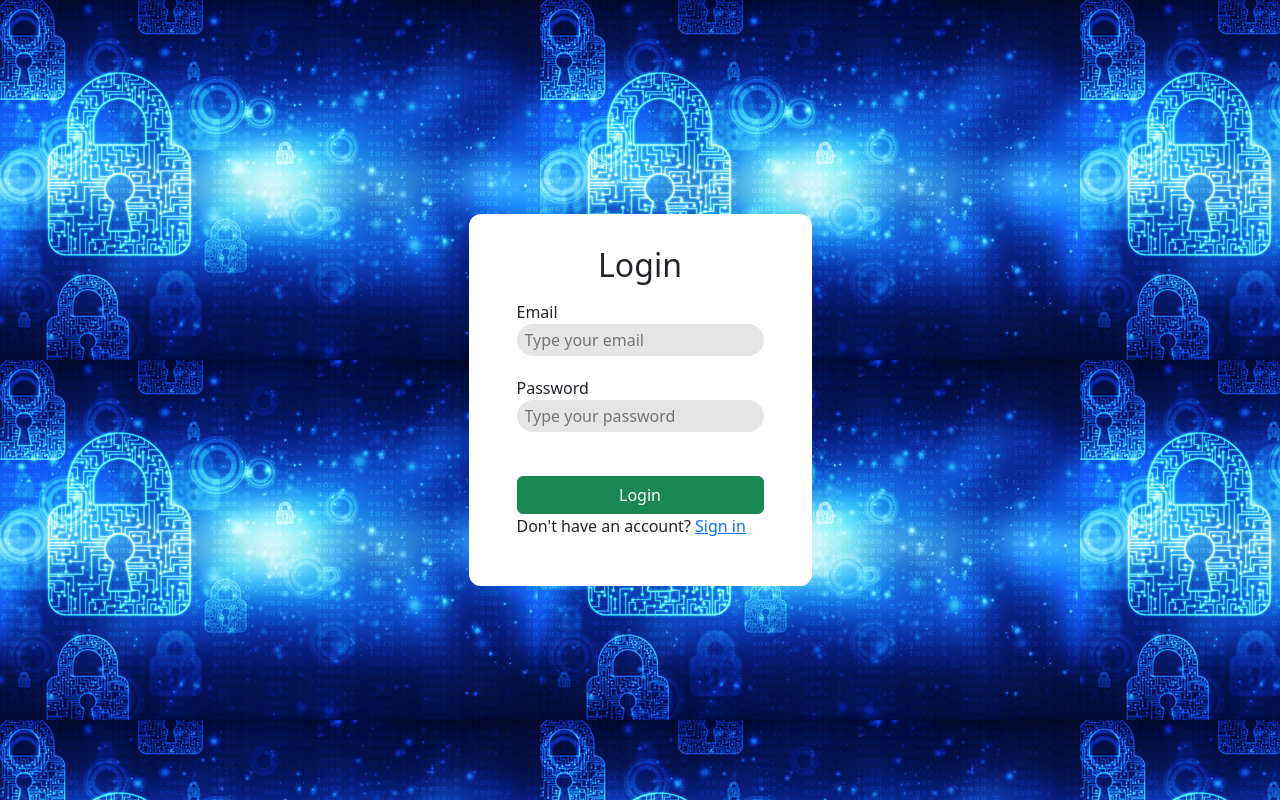
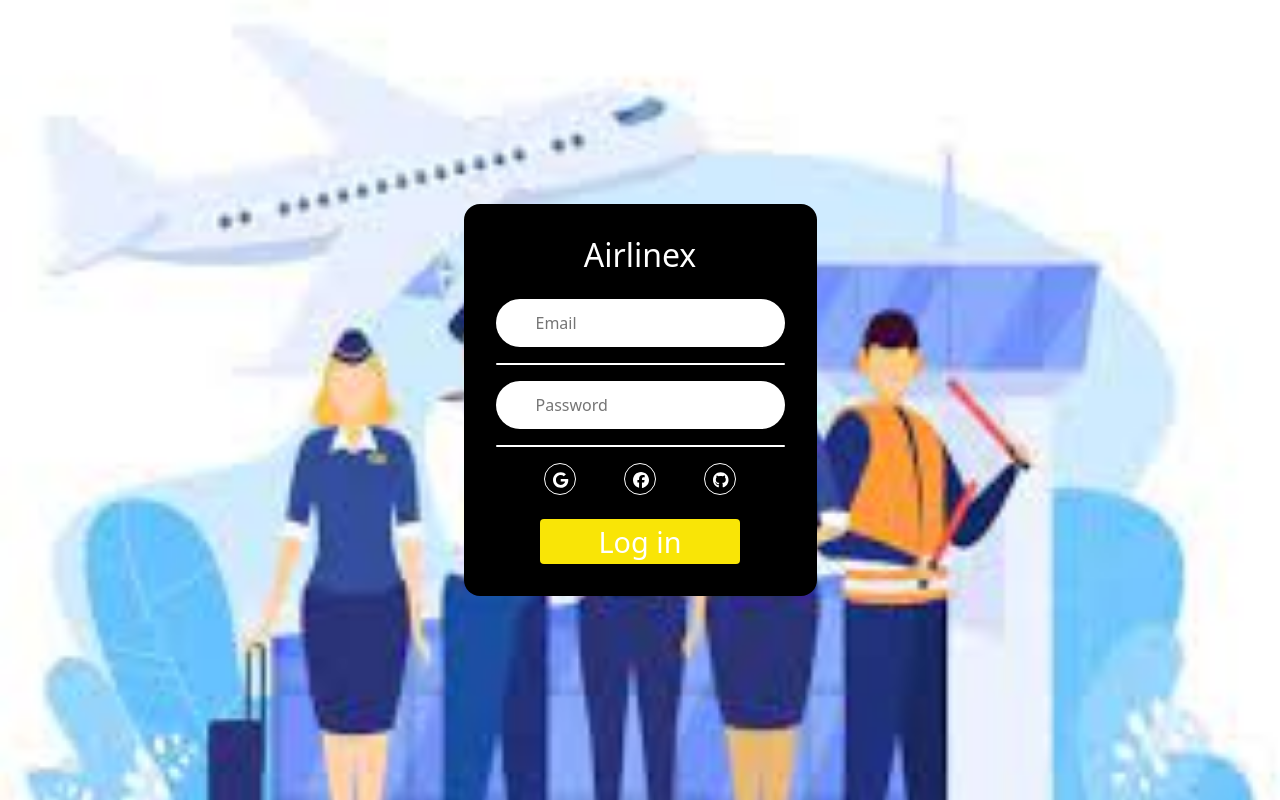
Before and after one commit to keyurpancholi/Airlinex, a React (Create React App) app in the folder frontend/airlinex/: page /login in a window 1280 px wide. Built offline with nearby package versions, Linux system fonts and the light colour scheme.

Commit message:
Added footer

```diff
--- a/frontend/airlinex/package.json
+++ b/frontend/airlinex/package.json
@@ -3,6 +3,10 @@
   "version": "0.1.0",
   "private": true,
   "dependencies": {
+    "@fortawesome/free-brands-svg-icons": "^6.2.0",
+    "@fortawesome/free-regular-svg-icons": "^6.2.0",
+    "@fortawesome/free-solid-svg-icons": "^6.2.0",
+    "@fortawesome/react-fontawesome": "^0.2.0",
     "@testing-library/jest-dom": "^5.16.5",
     "@testing-library/react": "^13.4.0",
     "@testing-library/user-event": "^13.5.0",
@@ -11,6 +15,7 @@
     "react-dom": "^18.2.0",
     "react-router-dom": "^6.3.0",
     "react-scripts": "5.0.1",
+    "styled-components": "^5.3.6",
     "web-vitals": "^2.1.4"
   },
   "scripts": {
--- /dev/null
+++ b/frontend/airlinex/src/Components/Footer/Footer.js
@@ -0,0 +1,89 @@
+// import React from "react";
+import {
+	Box,
+	Container,
+	Row,
+	Column,
+	FooterLink,
+	Heading,
+} from "./FooterStyles";
+
+const Footer = () => {
+	return (
+		<Box>
+			<Container>
+				<Row>
+					<Column>
+						<Heading>About Us</Heading>
+						<FooterLink href="#">Airlinex Green</FooterLink>
+						<FooterLink href="#">Board of Directors</FooterLink>
+						<FooterLink href="#">Leadership Team</FooterLink>
+						<FooterLink href="#">Investor Relations</FooterLink>
+						<FooterLink href="#">Press Releases</FooterLink>
+						<FooterLink href="#">Transgender Persons Policy</FooterLink>
+						<FooterLink href="#">Our Awards</FooterLink>
+					</Column>
+					<Column>
+						<Heading>Services</Heading>
+						<FooterLink href="#">Special Disability Assistance</FooterLink>
+						<FooterLink href="#">Medical Assistance</FooterLink>
+						<FooterLink href="#">Seat Select</FooterLink>
+						<FooterLink href="#">Gift Voucher</FooterLink>
+						<FooterLink href="#">6E Tiffin</FooterLink>
+						<FooterLink href="#">Add-ons & Services</FooterLink>
+						<FooterLink href="#">Baggage</FooterLink>
+					</Column>
+					<Column>
+						<Heading>Quick Links</Heading>
+						<FooterLink href="#">Offers</FooterLink>
+						<FooterLink href="#">Careers</FooterLink>
+						<FooterLink href="#">Advertise with us</FooterLink>
+						<FooterLink href="#">Destinations</FooterLink>
+						<FooterLink href="#">Terms and Conditions</FooterLink>
+						<FooterLink href="#">Conditions of Carriage</FooterLink>
+						<FooterLink href="#">Privacy Policy</FooterLink>
+						<FooterLink href="#">Disclaimer</FooterLink>
+						<FooterLink href="#">International Travel Tips</FooterLink>
+					</Column>
+					<Column>
+						<Heading>Social Media</Heading>
+						<FooterLink href="#">
+							<i className="fab fa-facebook-f">
+								<span style={{ marginLeft: "10px" }}>
+									Facebook
+								</span>
+							</i>
+						</FooterLink>
+						<FooterLink href="#">
+							<i className="fab fa-instagram">
+								<span style={{ marginLeft: "10px" }}>
+									Instagram
+								</span>
+							</i>
+						</FooterLink>
+						<FooterLink href="#">
+							<i className="fab fa-twitter">
+								<span style={{ marginLeft: "10px" }}>
+									Twitter
+								</span>
+							</i>
+						</FooterLink>
+						<FooterLink href="#">
+							<i className="fab fa-youtube">
+								<span style={{ marginLeft: "10px" }}>
+									Youtube
+								</span>
+							</i>
+						</FooterLink>
+					</Column>
+				</Row>
+				<br />
+				<Row>
+					&copy; 2022 Airlinex. All rights reserved.
+				</Row>
+
+			</Container>
+		</Box>
+	);
+};
+export default Footer;
--- /dev/null
+++ b/frontend/airlinex/src/Components/Footer/FooterStyles.js
@@ -0,0 +1,66 @@
+import styled from 'styled-components';
+
+export const Box = styled.div`
+// padding: 80px 60px;
+background: black;
+position: absolute;
+// bottom: 0;
+width: 100%;
+
+@media (max-width: 1000px) {
+	padding: 70px 30px;
+}
+`;
+
+export const Container = styled.div`
+	display: flex;
+	flex-direction: column;
+	justify-content: center;
+	max-width: 1000px;
+	margin: 0 auto;
+
+`
+
+export const Column = styled.div`
+display: flex;
+flex-direction: column;
+text-align: left;
+margin-left: 30px;
+`;
+
+export const Row = styled.div`
+color: #fff;
+display: grid;
+grid-template-columns: repeat(auto-fill,
+minmax(185px, 1fr));
+grid-gap: 20px;
+
+@media (max-width: 1000px) {
+	grid-template-columns: repeat(auto-fill,minmax(200px, 1fr));
+}
+`;
+
+export const FooterLink = styled.a`
+color: #fff;
+margin-bottom: 10px;
+font-size: 18px;
+text-decoration: none;
+
+&:hover {
+	color: blue;
+	transition: 200ms ease-in;
+}
+`;
+
+export const Heading = styled.p`
+font-size: 24px;
+color: #fff;
+margin-bottom: 30px;
+font-weight: bold;
+`;
+
+// export const Row = styled.p`
+// font-size: 24px;
+// color: #fff;
+// margin-bottom: 30px;
+// `;
--- a/frontend/airlinex/src/Pages/BookNow/BookNow.js
+++ b/frontend/airlinex/src/Pages/BookNow/BookNow.js
@@ -1,12 +1,14 @@
 import "./BookNow.css";
 import "../../../node_modules/bootstrap/dist/css/bootstrap.min.css";
 import Navbar from "../../Components/Navbar/navbar";
+import Footer from "../../Components/Footer/Footer"
 
 const BookNow = () => {
   return (
     <>
       <Navbar />
       <h1>Book now</h1>
+      <Footer />
     </>
   );
 };
--- a/frontend/airlinex/src/Pages/Home/HomePage.js
+++ b/frontend/airlinex/src/Pages/Home/HomePage.js
@@ -2,6 +2,7 @@ import Navbar from "../../Components/Navbar/navbar";
 import "./HomePage.css";
 import "../../../node_modules/bootstrap/dist/css/bootstrap.min.css";
 import { Link } from "react-router-dom";
+import Footer from "../../Components/Footer/Footer"
 
 const HomePage = () => {
   return (
@@ -22,6 +23,7 @@ const HomePage = () => {
           </Link>
         </div>
       </div>
+      <Footer />
     </>
   );
 };
--- a/frontend/airlinex/src/Pages/Login/Login.css
+++ b/frontend/airlinex/src/Pages/Login/Login.css
@@ -1,38 +1,110 @@
 .login-outer-container {
     width: 100%;
     height: 100vh;
-    background-image: url('../../assets/login_bg.jpg');
-    object-fit: cover;
+    display: flex;
+    align-items: center;
+    justify-content: center;
+    background-image: url(../../assets/flight_login.jpg);
+    background-size: cover;
+}
+
+.login-container {
+    padding: 2rem 2rem;
+    display: flex;
+    justify-content: left;
+    flex-direction: column;
+    flex-wrap: wrap;
+    background-color: black;
+    border-radius: 1rem;
+}
+
+.login-heading h2 {
+    color: white;
+    text-align: center;
+}
+
+.login-email {
+    display: flex;
+    justify-content: left;
+    border: none;
+    outline: none;
+    border-radius: 0.25rem;
+    height: 48px;
+    background-color: white;
+    border-radius: 3rem;
+    padding: 1rem;
+    margin-top: 1rem;
+}
+
+.login-password {
+    display: flex;
+    justify-content: left;
+    border: none;
+    outline: none;
+    border-radius: 0.25rem;
+    height: 48px;
+    background-color: white;
+    margin-top: 1rem;
+    border-radius: 3rem;
+    padding: 1rem;
+}
+
+.login-email input, .login-password input{
+    border: none;
+    outline: none;
+    background-color: white;
+    border-radius: 3rem;
+    color: white;
+    padding-left: 24px;
+    z-index: 100;
+}
+
+.login-submit-container {
     display: flex;
     align-items: center;
     justify-content: center;
 }
 
-.login-container {
+.loginbtn {
+    color: #fff;
+    width: 200px;
+    background-color: #f9e506;
+    border-radius: 0.25rem;
+    box-shadow: inset 0 0 0 0 #2474ff;
+    transition: ease-out 0.3s;
+    font-size: 1.8rem;
+    outline: none;
+    border: none;
     display: flex;
-    flex-direction: column;
-    background-color: #fff;
-    padding: 2rem 3rem;
-    border-radius: 0.75rem;
+    align-items: center;
+    justify-content: center;
+    margin-top: 1.5rem;
 }
 
-.login-container h2 {
-    text-align: center;
+.loginbtn:hover {
+    box-shadow: inset 200px 0 0 0 #2474ff;
 }
 
-.login-container input {
-    border: none;
-    outline: none;
+.login-seperator {
+    border-top: solid 2px #fff;
     border-radius: 1rem;
-    background-color: rgba(0,0,0, 0.1);
-    margin-bottom: 0.75rem;
-    padding: 0.25rem 0.5rem;
+    margin-top: 1rem;
 }
 
-.login-container label {
-    margin-top: 0.5rem;
+.login-fa-icons {
+    margin-top: 1rem;
+    display: flex;
+    align-items: center;
+    justify-content: space-evenly;
 }
 
-.login-container button {
-    margin-top: 2rem;
+.login-fa-item {
+    padding: 0.5rem;
+    cursor: pointer;
+    width: 2rem;
+    height: 2rem;
+    border: #fff solid 1px;
+    display: grid;
+    place-items: center;
+    border-radius: 50%;
 }
--- a/frontend/airlinex/src/Pages/Login/Login.js
+++ b/frontend/airlinex/src/Pages/Login/Login.js
@@ -2,34 +2,68 @@ import { useRef } from "react";
 import { Link, useNavigate } from "react-router-dom";
 import "../../../node_modules/bootstrap/dist/css/bootstrap.min.css";
 import "./Login.css";
+import {FontAwesomeIcon} from "@fortawesome/react-fontawesome"
+import {faGoogle, faFacebook, faGithub} from '@fortawesome/free-brands-svg-icons'
+
 
 const LoginPage = () => {
+  const email = useRef();
+  const password = useRef();
 
-  const email = useRef()
-  const password = useRef()
+  const navigate = useNavigate();
 
-  const navigate = useNavigate()
-
-  const loginHandler = e => {
+  const loginHandler = (e) => {
     e.preventDefault();
-    console.log(email.current.value, password.current.value)
-    navigate('/')
-  }
+    console.log(email.current.value, password.current.value);
+    navigate("/");
+  };
 
   return (
     <div className="login-outer-container">
       <div className="login-container">
-        <h2>Login</h2>
-        <label htmlFor="email">Email</label>
-        <input type="email" id="email" placeholder="Type your email" ref={email} />
-        <label htmlFor="password">Password</label>
-        <input type="password" placeholder="Type your password" ref={password} />
-        <button className="btn btn-success" type="submit"  onClick={loginHandler}>
-          Login
+        <div className="login-heading">
+          <h2>Airlinex</h2>
+        </div>
+        <div className="login-email">
+          <input
+            type="text"
+            placeholder="Email"
+            className="hello"
+            ref={email}
+          />
+        </div>
+
+        <span className="login-seperator"></span>
+
+        <div className="login-password">
+          <input
+            type="password"
+            placeholder="Password"
+            className="hello"
+            ref={password}
+          />
+        </div>
+
+        <span className="login-seperator"></span>
+
+        <div className="login-fa-icons">
+          <div className="login-fa-item">
+          <FontAwesomeIcon icon={faGoogle} color="white" height="10px"></FontAwesomeIcon>
+          </div>
+          <div className="login-fa-item">
+            <FontAwesomeIcon icon={faFacebook} color="white"></FontAwesomeIcon>
+          </div>
+          <div className="login-fa-item">
+            <FontAwesomeIcon icon={faGithub} color="white"></FontAwesomeIcon>
+          </div>
+        </div>
+
+        <div className="login-submit-container">
+        <button className="loginbtn" onClick={loginHandler}>
+            Log in
         </button>
-        <p>
-          Don't have an account? <Link to="/signup">Sign in</Link>
-        </p>
+
+        </div>
       </div>
     </div>
   );
--- a/frontend/airlinex/src/Pages/ViewBookings/ViewBookings.js
+++ b/frontend/airlinex/src/Pages/ViewBookings/ViewBookings.js
@@ -1,12 +1,14 @@
 import "./ViewBookings.css";
 import "../../../node_modules/bootstrap/dist/css/bootstrap.min.css";
 import Navbar from "../../Components/Navbar/navbar";
+import Footer from "../../Components/Footer/Footer"
 
 const ViewBookings = () => {
   return (
     <>
       <Navbar />
       <h1>View Bookings</h1>
+      <Footer />
     </>
   );
 };
--- a/frontend/airlinex/src/Pages/Webcheckin/Webcheckin.js
+++ b/frontend/airlinex/src/Pages/Webcheckin/Webcheckin.js
@@ -1,12 +1,14 @@
 import "./Webcheckin.css";
 import "../../../node_modules/bootstrap/dist/css/bootstrap.min.css";
 import Navbar from "../../Components/Navbar/navbar";
+import Footer from "../../Components/Footer/Footer"
 
 const Webcheckin = () => {
   return (
     <>
       <Navbar />
       <h1>Web checkin</h1>
+      <Footer />
     </>
   );
 };
```
Also changed, not shown: frontend/airlinex/src/Pages/Home/HomePage.css (indentation only), 1 other file (tests, documents, lock files or other folders).
